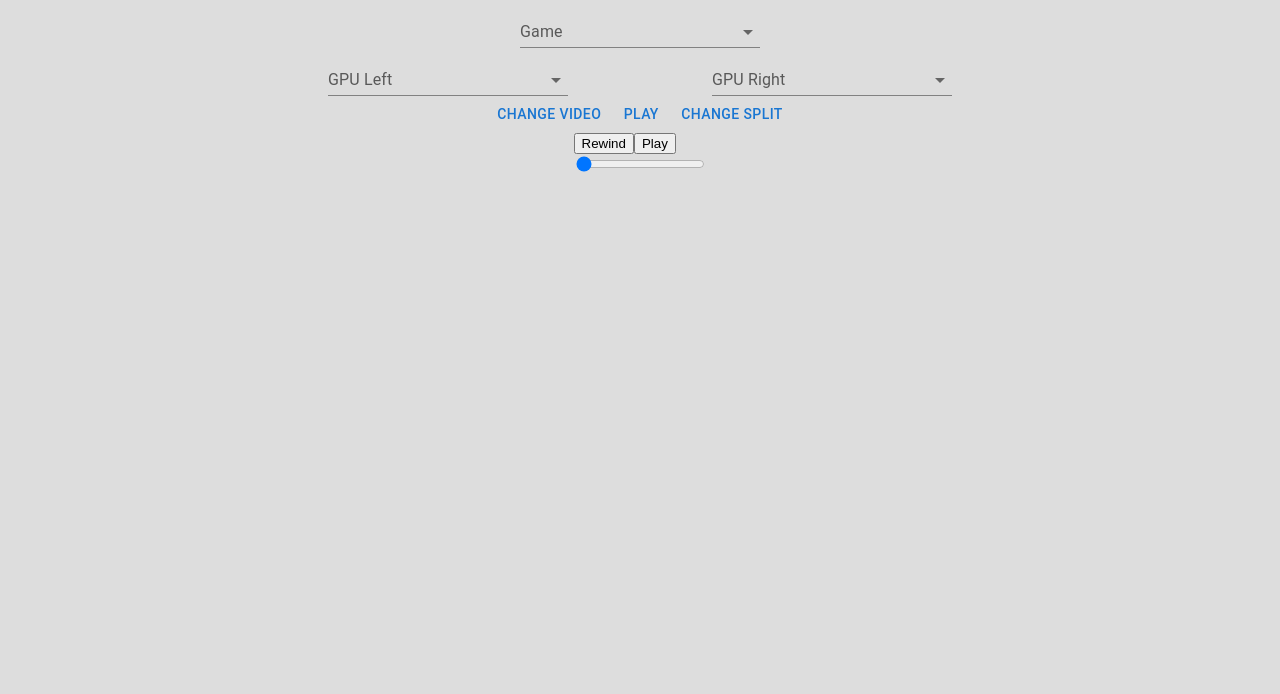
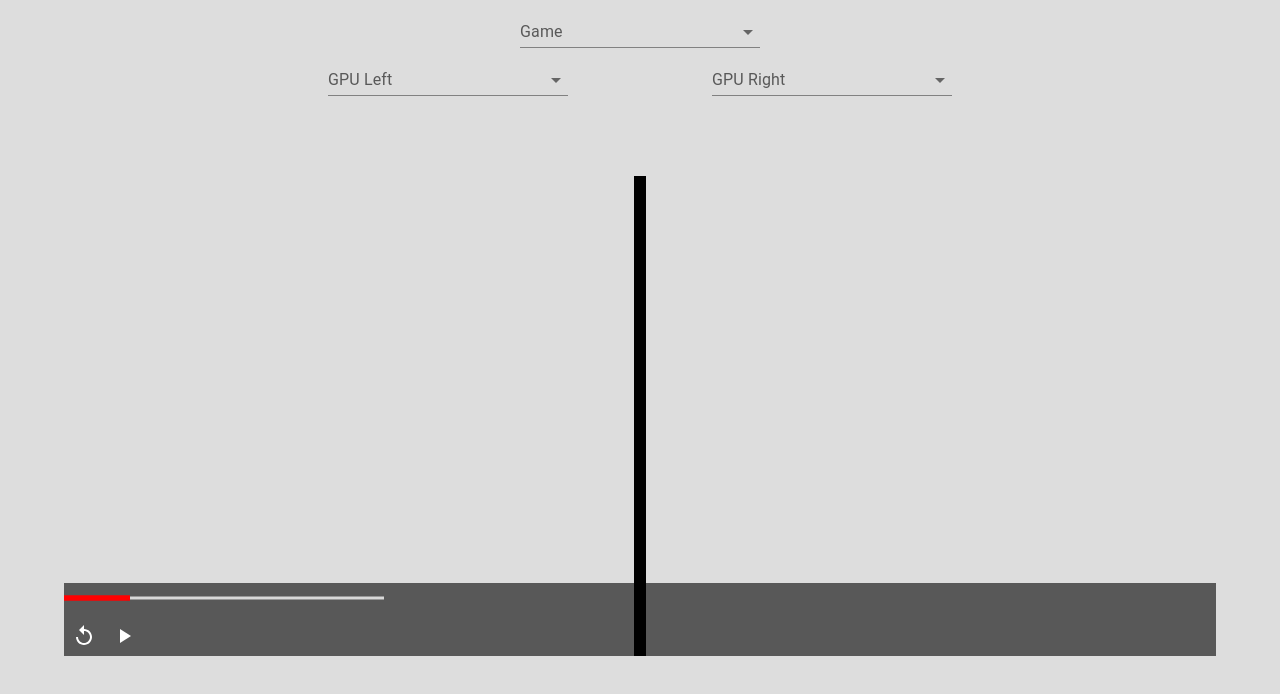
Before and after one commit to CakeCrusher/gputhing, a Next.js app: page / in a window 1280 px wide. Shown: the top 694 px of the page. Built offline with nearby package versions, Linux system fonts and the light colour scheme.

Commit message:
VideoPlayerControls: some skeleton code & styling

```diff
--- /dev/null
+++ b/src/components/VideoPlayerControls/CustomSlider.tsx
@@ -0,0 +1,85 @@
+import * as React from 'react';
+import PropTypes from 'prop-types';
+import Slider, { SliderThumb } from '@mui/material/Slider';
+import { styled } from '@mui/material/styles';
+import Tooltip from '@mui/material/Tooltip';
+import Box from '@mui/material/Box';
+
+function ValueLabelComponent(props: any) {
+  const { children, value } = props;
+
+  return (
+    <Tooltip enterTouchDelay={0} placement="top" title={value}>
+      {children}
+    </Tooltip>
+  );
+}
+
+
+const AirbnbSlider2 = styled(Slider)(({ theme }) => ({
+  color: 'red',
+  height: 3,
+  padding: '13px 0',
+  borderRadius: 0,
+  '& .MuiSlider-thumb': {
+    height: 1,
+    width: 1,
+    backgroundColor: 'currentColor',
+    '&:hover': {
+      boxShadow: '0 0 0 8px rgba(58, 133, 137, 0.16)',
+    },
+    '& .airbnb-bar': {
+      height: 9,
+      width: 1,
+      backgroundColor: 'currentColor',
+      marginLeft: 1,
+      marginRight: 1,
+    },
+  },
+  '& .MuiSlider-track': {
+    height: 3,
+  },
+  '& .MuiSlider-rail': {
+    color: theme.palette.mode === 'dark' ? '#bfbfbf' : '#d8d8d8',
+    opacity: theme.palette.mode === 'dark' ? undefined : 1,
+    height: 3,
+  },
+  '&:hover': {
+    '& .MuiSlider-thumb': {
+      height: 16,
+      width: 16,
+    }
+  }
+}));
+
+function AirbnbThumbComponent(props: any) {
+  const { children, ...other } = props;
+  return (
+    <SliderThumb {...other}>
+      {children}
+      <span className="airbnb-bar" />
+      <span className="airbnb-bar" />
+      <span className="airbnb-bar" />
+    </SliderThumb>
+  );
+}
+
+AirbnbThumbComponent.propTypes = {
+  children: PropTypes.node,
+};
+
+export default function CustomSlider() {
+  return (
+    <Box sx={{ width: 320 }}>
+      <AirbnbSlider2
+        valueLabelDisplay="auto"
+        slots={{
+          thumb: AirbnbThumbComponent,
+          valueLabel: ValueLabelComponent,
+        }}
+        aria-label="custom thumb label"
+        defaultValue={20}
+      />
+    </Box>
+  );
+}
--- a/src/components/VideoPlayerControls/VideoPlayerControls.tsx
+++ b/src/components/VideoPlayerControls/VideoPlayerControls.tsx
@@ -1,21 +1,32 @@
-import { Box, SxProps } from "@mui/material";
-import { DefaultComponentProps } from "@mui/material/OverridableComponent";
+import { Box, IconButton, SxProps } from "@mui/material";
+import ReplaySharpIcon from '@mui/icons-material/ReplaySharp';
+import { PlayArrowSharp } from "@mui/icons-material";
 
-export default function VideoPlayerControls() {
+import CustomSlider from "./CustomSlider";
+
+type Props = {
+  id: string | undefined
+}
+export default function VideoPlayerControls({ id }: Props) {
   const sx: SxProps = {
     display: 'flex',
     flexDirection: 'column',
+    width: '100%',
   }
 
   return (
-    <Box sx={sx}>
-      <div>
-        <button>Rewind</button>
-        <button>Play</button>
-      </div>
-      <div>
-        <input type="range" value={0} max={50}/>
-      </div>
+    <Box sx={sx} id={id} style={{backgroundColor: "rgba(0, 0, 0, 0.6)"}}>
+      <Box sx={{flex: '1'}}>
+        <CustomSlider/>
+      </Box>
+      <Box sx={{flex: '2', display: 'flex'}}>
+        <IconButton sx={{padding: '2', color: 'white'}}>
+          <ReplaySharpIcon />
+        </IconButton>
+        <IconButton sx={{padding: '2', color: 'white'}}>
+          <PlayArrowSharp />
+        </IconButton>
+      </Box>
     </Box>
   )
 }
--- a/src/components/VideoPlayers/PlayerWrapper.tsx
+++ b/src/components/VideoPlayers/PlayerWrapper.tsx
@@ -104,17 +104,22 @@ export default function PlayerWrapper({
   }
 
   return (
-    <Box>
+    <Box sx={{
+      height: '100%',
+      width: '100%'
+    }}>
       {/* TODO: Remove this when we add controls */}
+      {/*
       <Button onClick={changeVideoId}>Change Video</Button>
       <Button onClick={playVideos}>Play</Button>
       <Button onClick={changeSplit}>Change Split</Button>
+      */}
 
       <div
         id="players"
         style={{
-          margin: "0 25%",
-          display: "flex"
+          display: 'flex',
+          height: '100%',
           }}
       >
         <YouTubePlayerComponent
--- a/src/components/VideoPlayers/YouTubePlayer.tsx
+++ b/src/components/VideoPlayers/YouTubePlayer.tsx
@@ -1,6 +1,8 @@
 import Button from '@mui/material/Button';
+import { styled } from '@mui/material/styles';
 import YouTube from "react-youtube";
 import type { YouTubePlayer, YouTubeEvent } from "react-youtube";
+import {Box} from '@mui/material';
 
 type Props = {
   videoId: string
@@ -14,13 +16,31 @@ export default function YouTubePlayer({
   width
 }: Props) {
 
+  const Box2 = styled(Box)(({ theme }) => ({
+    height: "100%",
+    width: `${width}%`,
+    overflow: "hidden",
+    pointerEvents: "none",
+    userSelect: "none",
+    '& div': {
+      height: '100%'
+    },
+    '& iframe': {
+      height: '100%'
+    }
+  }));
+
   return (
-    <div style={{width: `${width}%`, overflow: "hidden", pointerEvents: "none", userSelect: "none"}}>
+    <Box2>
       <YouTube
+        opts={{
+          height: 'auto',
+          width: '100%'
+        }}
         videoId={videoId}
         onStateChange={(e) => console.log(e.target.getCurrentTime())}
         onReady={handlePlayerReady}
       />
-    </div>
+    </Box2>
   )
 }
--- a/src/pages/index.tsx
+++ b/src/pages/index.tsx
@@ -7,6 +7,7 @@ import query from '@/utils/query'
 import VideoPlayers from '@/components/VideoPlayers'
 import VideoQuerySelectors from '@/components/VideoQuerySelectors'
 import VideoPlayerControls from '@/components/VideoPlayerControls';
+import {Box, styled} from '@mui/material';
 
 type GameDetails = null | {
   game: string | null,
@@ -66,6 +67,23 @@ export default function Home() {
     height: 315
   }
 
+  const PlayerWrapperBox = styled(Box)(({ theme }) => ({
+    height: '60%',
+    width: '90%',
+    position: 'relative',
+    overflow: 'hidden',
+    '& #controls': {
+      zIndex: 999,
+      position: 'absolute',
+      bottom: 0
+    },
+    '&:hover': {
+      '& #controls': {
+        bottom: 0,
+      }
+    }
+  }));
+
   return (
     <>
       <Head>
@@ -88,13 +106,14 @@ export default function Home() {
             gpuRight
           }}/>
         </div>
-        <div id="player">
+        <Box sx={{height: '10%'}}/>
+        <PlayerWrapperBox
+          id="player"
+        >
           {/* TODO: clean up*/}
           <VideoPlayers videoData1={videos[0]} videoData2={videos[1]} />
-        </div>
-        <div id="controls">
-          <VideoPlayerControls />
-        </div>
+          <VideoPlayerControls id="controls"/>
+        </PlayerWrapperBox>
         {/* add game field */}
       </div>
     </>
```
Also changed, not shown: src/components/context/ControlsContext.tsx (added, +15 -0 lines).
